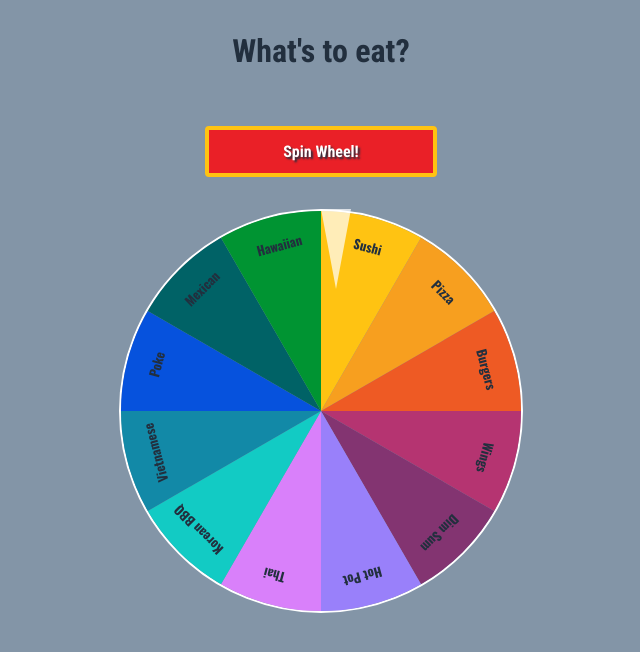
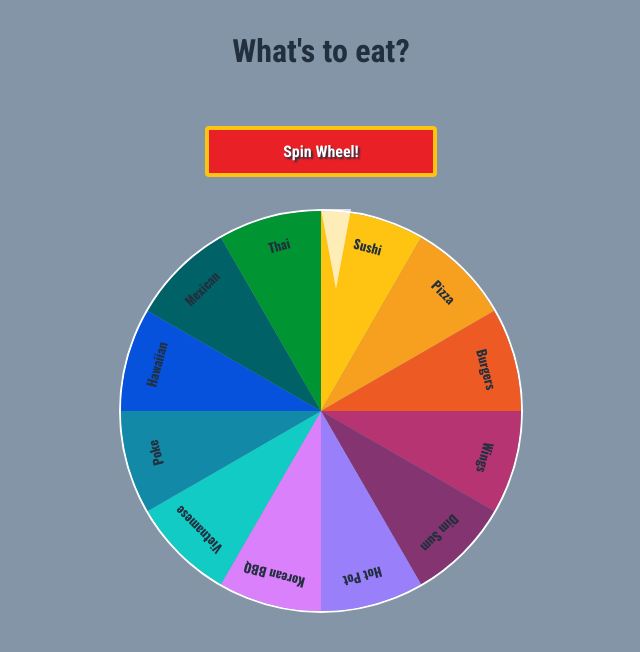
Before and after one commit to essjay05/food-wheel-selector-react, a React (Create React App) app: page / in a window 1280 px wide. Shown: the top 652 px of the page, without its empty margins (319-959 px from the left). Built offline with nearby package versions, Linux system fonts and the light colour scheme; the HTML template or start-up script is replaced by a standard one.

Commit message:
Added mobx npm package for future implementation. Also updated logic on Spinner to use separate foodlist and color array not the object with linked food items and slice colors so that we can change the value for different users.

```diff
--- a/package.json
+++ b/package.json
@@ -8,6 +8,7 @@
     "@testing-library/user-event": "^13.5.0",
     "axios": "^0.27.2",
     "gh-pages": "^4.0.0",
+    "mobx-react": "^7.5.2",
     "react": "^18.2.0",
     "react-dom": "^18.2.0",
     "react-scripts": "5.0.1",
--- a/src/components/spinner/Spinner.jsx
+++ b/src/components/spinner/Spinner.jsx
@@ -14,71 +14,72 @@ const Spinner = () => {
 
   const spinTime = Math.floor((Math.random() * 10000) + 1)
 
-  const foodObjectList = [
-    {
-      name: 'Sushi',
-      bgColor: 'rgba(255, 195, 18, 1)'
-    },
-    {
-      name: 'Pizza',
-      bgColor: 'rgba(247, 159, 31, 1)'
-    },
-    {
-      name: 'Burgers',
-      bgColor: 'rgba(238, 90, 36, 1)'
-    },
-    {
-      name: 'Wings',
-      bgColor: 'rgba(181, 52, 113, 1)'
-    },
-    {
-      name: 'Dim Sum',
-      bgColor: 'rgba(131, 52, 113, 1)'
-    },
-    {
-      name: 'Hot Pot',
-      bgColor: 'rgba(153, 128, 250, 1)'
-    },
-    {
-      name: 'Thai',
-      bgColor: 'rgba(217, 128, 250, 1)'
-    },
-    {
-      name: 'Korean BBQ',
-      bgColor: 'rgba(18, 203, 196, 1)'
-    },
-    {
-      name: 'Vietnamese',
-      bgColor: 'rgba(18, 137, 167, 1)'
-    },
-    {
-      name: 'Poke',
-      bgColor: 'rgba(6, 82, 221, 1)'
-    },
-    {
-      name: 'Mexican',
-      bgColor: 'rgba(0, 148, 50, 1)'
-    },
-    {
-      name: 'Hawaiian',
-      bgColor: 'rgba(163, 203, 56, 1)'
-    },
-  ]
+  // const foodObjectList = [
+  //   {
+  //     name: 'Sushi',
+  //     bgColor: 'rgba(255, 195, 18, 1)'
+  //   },
+  //   {
+  //     name: 'Pizza',
+  //     bgColor: 'rgba(247, 159, 31, 1)'
+  //   },
+  //   {
+  //     name: 'Burgers',
+  //     bgColor: 'rgba(238, 90, 36, 1)'
+  //   },
+  //   {
+  //     name: 'Wings',
+  //     bgColor: 'rgba(181, 52, 113, 1)'
+  //   },
+  //   {
+  //     name: 'Dim Sum',
+  //     bgColor: 'rgba(131, 52, 113, 1)'
+  //   },
+  //   {
+  //     name: 'Hot Pot',
+  //     bgColor: 'rgba(153, 128, 250, 1)'
+  //   },
+  //   {
+  //     name: 'Thai',
+  //     bgColor: 'rgba(217, 128, 250, 1)'
+  //   },
+  //   {
+  //     name: 'Korean BBQ',
+  //     bgColor: 'rgba(18, 203, 196, 1)'
+  //   },
+  //   {
+  //     name: 'Vietnamese',
+  //     bgColor: 'rgba(18, 137, 167, 1)'
+  //   },
+  //   {
+  //     name: 'Poke',
+  //     bgColor: 'rgba(6, 82, 221, 1)'
+  //   },
+  //   {
+  //     name: 'Mexican',
+  //     bgColor: 'rgba(0, 148, 50, 1)'
+  //   },
+  //   {
+  //     name: 'Hawaiian',
+  //     bgColor: 'rgba(163, 203, 56, 1)'
+  //   },
+  // ]
 
 // Next feature: Make Food list editable by others
-  // const foodList = [
-  //   'Sushi',
-  //   'Pizza',
-  //   'Burger & Fries',
-  //   'Wings',
-  //   'Dumplings/Dim Sum',
-  //   'Hot Pot',
-  //   'Korean BBQ',
-  //   'Vietnamese',
-  //   'Poke',
-  //   'Hawaiian',
-  //   'Noods'
-  // ]
+  const foodList = [
+    'Sushi',
+    'Pizza',
+    'Burgers',
+    'Wings',
+    'Dim Sum',
+    'Hot Pot',
+    'Korean BBQ',
+    'Vietnamese',
+    'Poke',
+    'Hawaiian',
+    'Mexican',
+    'Thai'
+  ]
 
   const pieColors = [
     '#FFC312',
@@ -93,8 +94,7 @@ const Spinner = () => {
     '#0652DD',
     '#006266',
     '#009432',
-    '#A3CB38',
-    '#C4E538'
+    '#A3CB38'
   ]
 
   // useEffect(() => {
@@ -111,7 +111,7 @@ const Spinner = () => {
       <div className="spinner-wheel">
         <div className="arrow-pointer"></div>
         <ul className={spinStart.name}>
-          {foodObjectList.map((food, index) => (<li
+          {foodList.map((item, index) => (<li
             key={index}
             className="spinner-slice"
             style={{
@@ -120,7 +120,7 @@ const Spinner = () => {
             <div
               className="text"
               spellCheck="false">
-              {food.name}
+              {foodList[index]}
             </div>
           </li>))}
         </ul>
```
Also changed, not shown: 1 other file (tests, documents, lock files or other folders).
